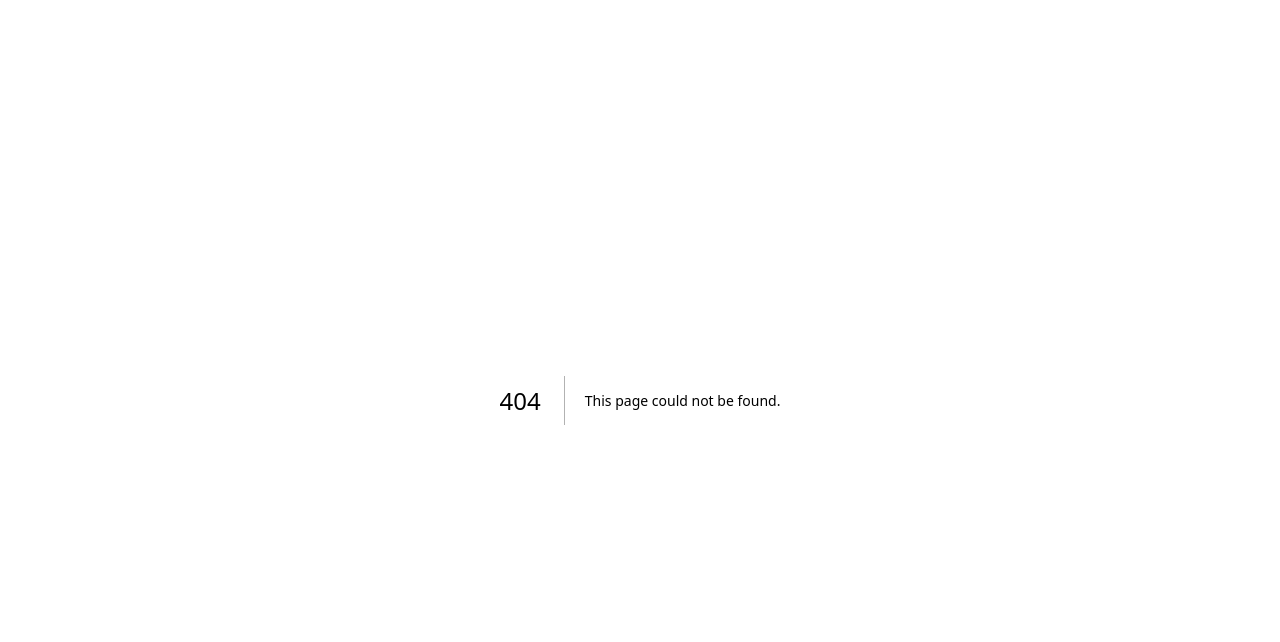
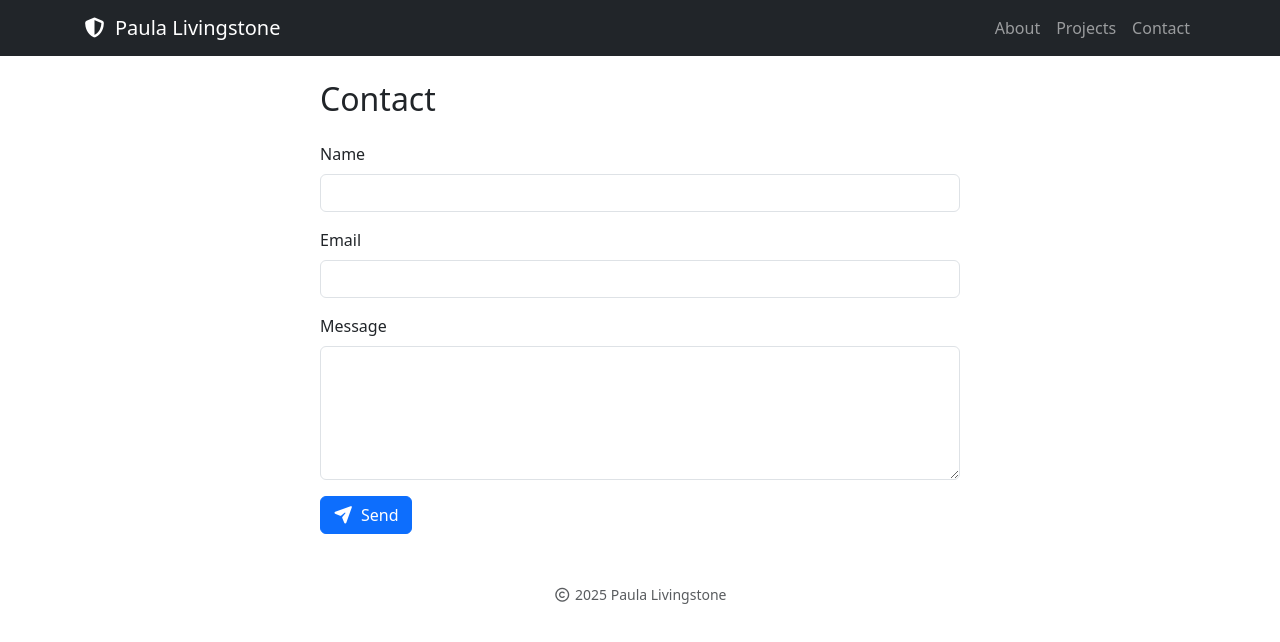
Before and after one commit to pau1a/plnext, a Next.js app: page /contact in a window 1280 px wide. Before the commit this address had no page. Shown: the top 642 px of the page. Built offline with nearby package versions, Linux system fonts and the light colour scheme.

Commit message:
feat: Bootstrap + FA wiring and base pages

```diff
--- /dev/null
+++ b/src/app/contact/page.tsx
@@ -0,0 +1,26 @@
+// src/app/contact/page.tsx
+import { sendMessage } from "./send";
+
+export default function Contact() {
+  return (
+    <form action={sendMessage} className="mx-auto" style={{ maxWidth: 640 }}>
+      <h1 className="h2 mb-4">Contact</h1>
+      <div className="mb-3">
+        <label className="form-label">Name</label>
+        <input name="name" className="form-control" required />
+      </div>
+      <div className="mb-3">
+        <label className="form-label">Email</label>
+        <input name="email" type="email" className="form-control" required />
+      </div>
+      <div className="mb-3">
+        <label className="form-label">Message</label>
+        <textarea name="message" className="form-control" rows={5} required />
+      </div>
+      <button className="btn btn-primary">
+        <i className="fa-solid fa-paper-plane me-2" />
+        Send
+      </button>
+    </form>
+  );
+}
--- /dev/null
+++ b/src/app/contact/send.ts
@@ -0,0 +1,10 @@
+// src/app/contact/send.ts
+"use server";
+
+type Contact = { name: string; email: string; message: string };
+
+export async function sendMessage(formData: FormData) {
+  const data = Object.fromEntries(formData) as unknown as Contact;
+  // Replace with Resend/Postmark/webhook/DB before going public.
+  console.log("[contact]", data.name, data.email, data.message);
+}
--- a/src/app/layout.tsx
+++ b/src/app/layout.tsx
@@ -1,31 +1,40 @@
-import type { Metadata } from "next";
-import { Geist, Geist_Mono } from "next/font/google";
-import "./globals.css";
+import "@/styles/globals.scss";
+import BootstrapClient from "@/components/bootstrap-client";
 
-const geistSans = Geist({
-  variable: "--font-geist-sans",
-  subsets: ["latin"],
-});
-
-const geistMono = Geist_Mono({
-  variable: "--font-geist-mono",
-  subsets: ["latin"],
-});
-
-export const metadata: Metadata = {
-  title: "Create Next App",
-  description: "Generated by create next app",
+export const metadata = {
+  title: "Paula Livingstone",
+  description: "Cybersecurity • AI • Engineering",
 };
 
-export default function RootLayout({
-  children,
-}: Readonly<{
-  children: React.ReactNode;
-}>) {
+export default function RootLayout({ children }: { children: React.ReactNode }) {
   return (
     <html lang="en">
-      <body className={`${geistSans.variable} ${geistMono.variable}`}>
-        {children}
+      <body>
+        <BootstrapClient />
+        <nav className="navbar navbar-expand-lg navbar-dark bg-dark">
+          <div className="container">
+            <a className="navbar-brand" href="/">
+              <i className="fa-solid fa-shield-halved me-2" />
+              Paula Livingstone
+            </a>
+            <button className="navbar-toggler" type="button" data-bs-toggle="collapse" data-bs-target="#nav">
+              <span className="navbar-toggler-icon" />
+            </button>
+            <div className="collapse navbar-collapse" id="nav">
+              <ul className="navbar-nav ms-auto">
+                <li className="nav-item"><a className="nav-link" href="/about">About</a></li>
+                <li className="nav-item"><a className="nav-link" href="/projects">Projects</a></li>
+                <li className="nav-item"><a className="nav-link" href="/contact">Contact</a></li>
+              </ul>
+            </div>
+          </div>
+        </nav>
+
+        <main className="container py-4">{children}</main>
+
+        <footer className="text-center text-muted py-4">
+          <small><i className="fa-regular fa-copyright me-1" />{new Date().getFullYear()} Paula Livingstone</small>
+        </footer>
       </body>
     </html>
   );
--- /dev/null
+++ b/src/components/bootstrap-client.tsx
@@ -0,0 +1,3 @@
+"use client";
+import "bootstrap/dist/js/bootstrap.bundle.min.js";
+export default function BootstrapClient() { return null; }
--- /dev/null
+++ b/src/styles/globals.scss
@@ -0,0 +1,6 @@
+@import "bootstrap/scss/bootstrap";
+@import "@fortawesome/fontawesome-free/css/all.min.css";
+
+/* Your overrides */
+:root { --brand: #0d6efd; }
+body { font-family: system-ui, -apple-system, "Segoe UI", Roboto, sans-serif; }
```
Also changed, not shown: package.json (+7 -3 lines), src/app/about/page.tsx (added, +8 -0 lines), src/app/page.tsx (+11 -91 lines), src/app/projects/page.tsx (added, +11 -0 lines), 1 other file (tests, documents, lock files or other folders).
